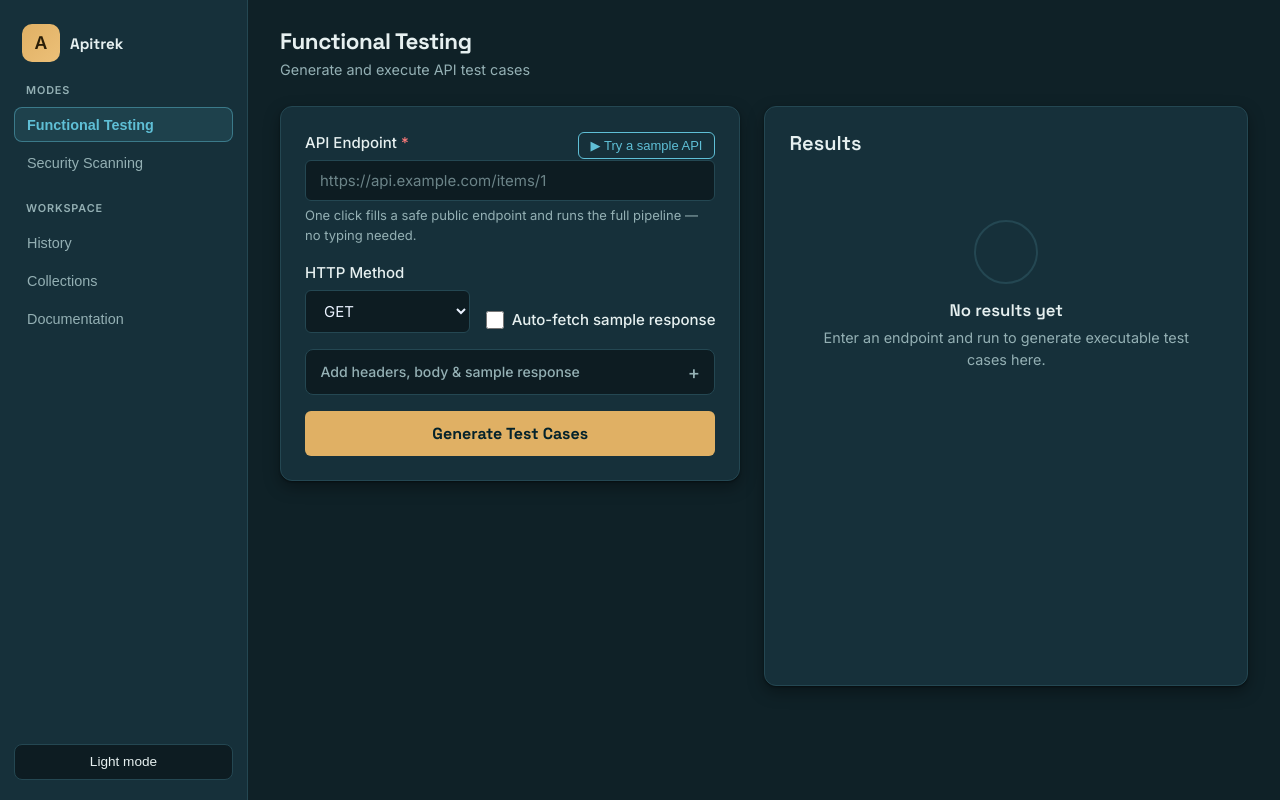
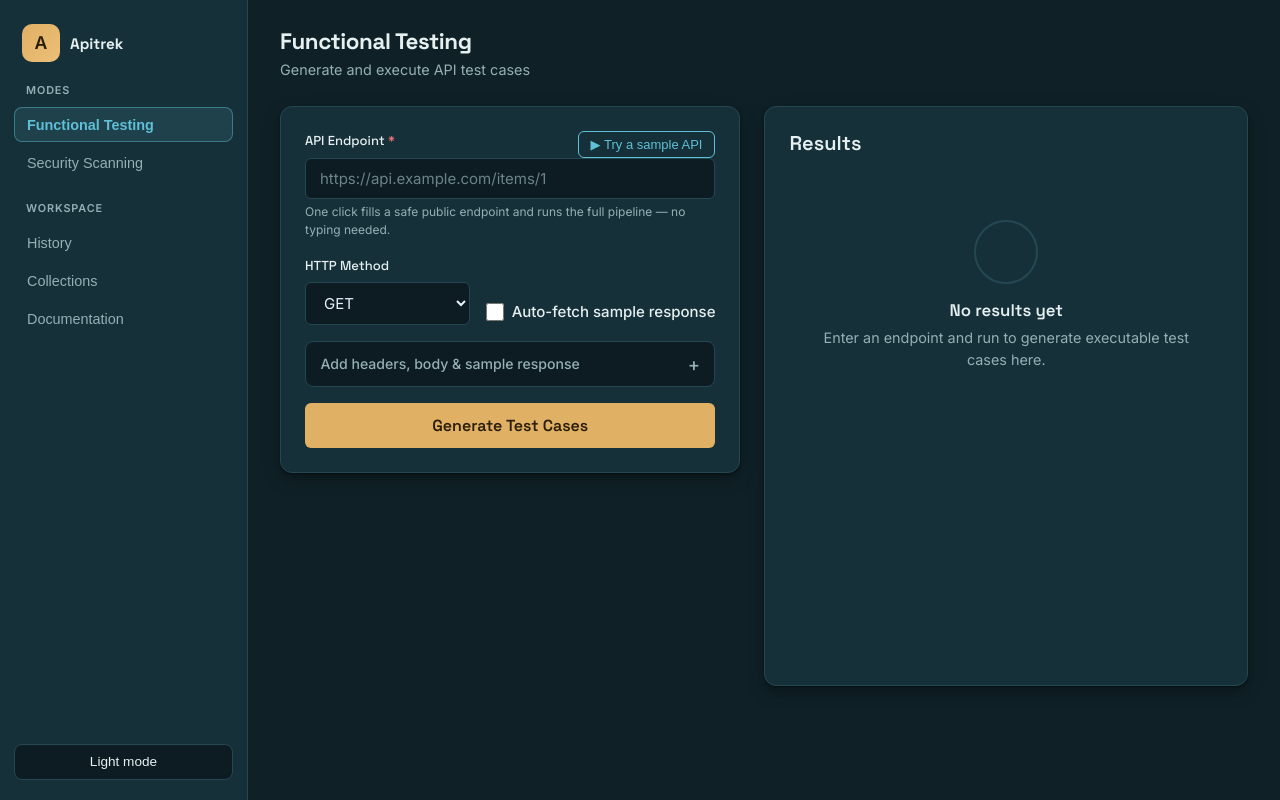
Before and after one commit to Yusuf-Hridoy/apitrek, a Python web app: template web/templates/index.html in a window 1280 px wide. Run offline with Jinja, Linux system fonts and the light colour scheme; the template is opened without the code that fills it, so the values that code supplies are empty.

Commit message:
feat(ui): forms and inputs on the design system (gold primary, cool interactive)

```diff
--- a/web/static/style.css
+++ b/web/static/style.css
@@ -159,9 +159,11 @@ code, pre, .mono, .status-code, .case-id {
 
 .form-group label {
     display: block;
+    font-family: var(--font-display);
     font-weight: 500;
     margin-bottom: 0.375rem;
-    font-size: 0.9375rem;
+    font-size: var(--fs-sm);
+    color: var(--text-primary);
 }
 
 .required {
@@ -177,7 +179,7 @@ code, pre, .mono, .status-code, .case-id {
 .hint-text {
     display: block;
     margin-top: 0.25rem;
-    font-size: 0.8125rem;
+    font-size: var(--fs-xs);
     color: var(--text-secondary);
 }
 
@@ -601,8 +603,9 @@ textarea {
 }
 
 .code-preview {
-    background: #1e293b;
-    color: #e2e8f0;
+    background: var(--bg-inset);
+    color: var(--text-primary);
+    border: 1px solid var(--border-color);
     font-family: var(--font-mono);
     padding: 16px;
     border-radius: 8px;
@@ -1019,7 +1022,7 @@ textarea {
 
 .ground-legend {
     font-size: 12px;
-    color: var(--text-secondary, #666);
+    color: var(--text-secondary);
     margin: 8px 2px 0;
 }
 
@@ -1193,7 +1196,7 @@ textarea {
     border-radius: 4px;
     font-size: 0.7rem;
     font-weight: 700;
-    color: #fff;
+    color: var(--neutral);
 }
 
 .method-badge-get,
@@ -2104,12 +2107,6 @@ button:active:not(:disabled) {
     font-size: 0.85em;
 }
 
-/* Cyan primary button needs dark text in dark mode */
-.dark .btn-primary {
-    color: #04222b;
-    font-weight: 700;
-}
-
 /* Import button: subtle pill (overrides the earlier accent-fill rule) */
 #importOpenapiBtn {
     background: var(--bg-inset);
```
